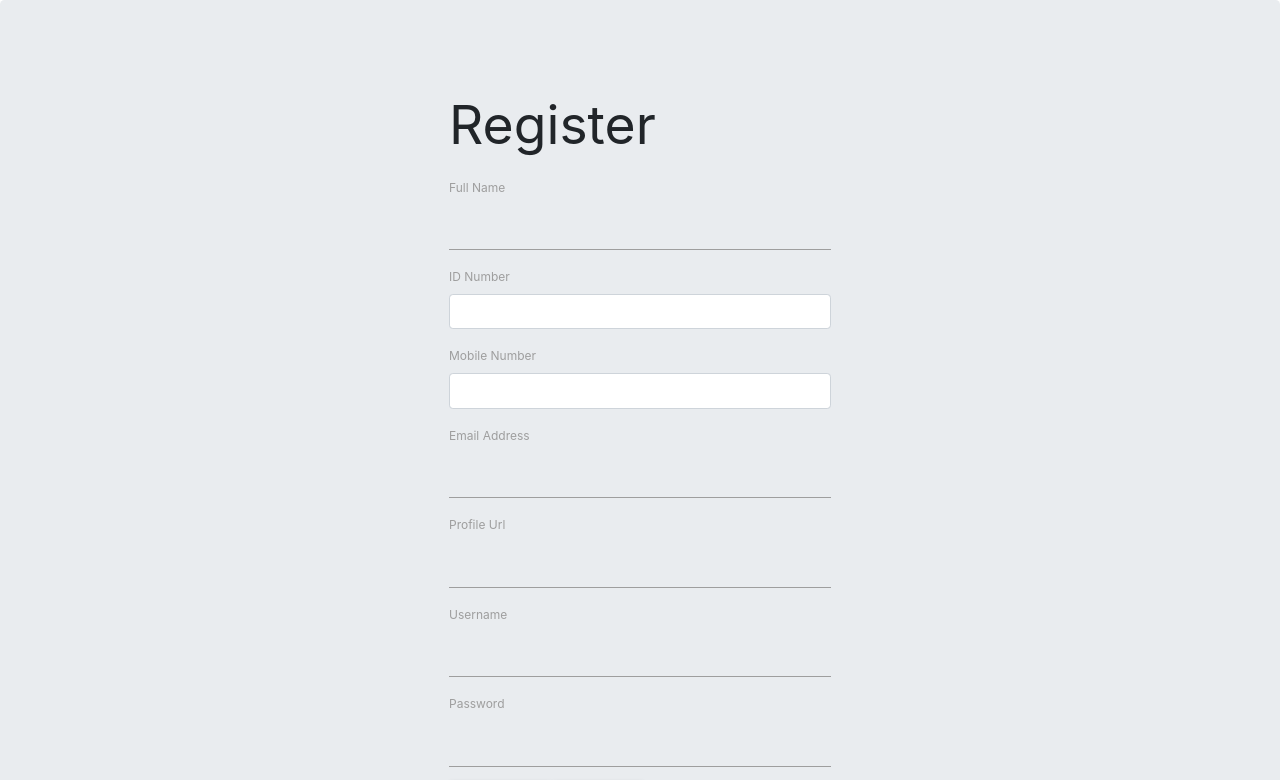
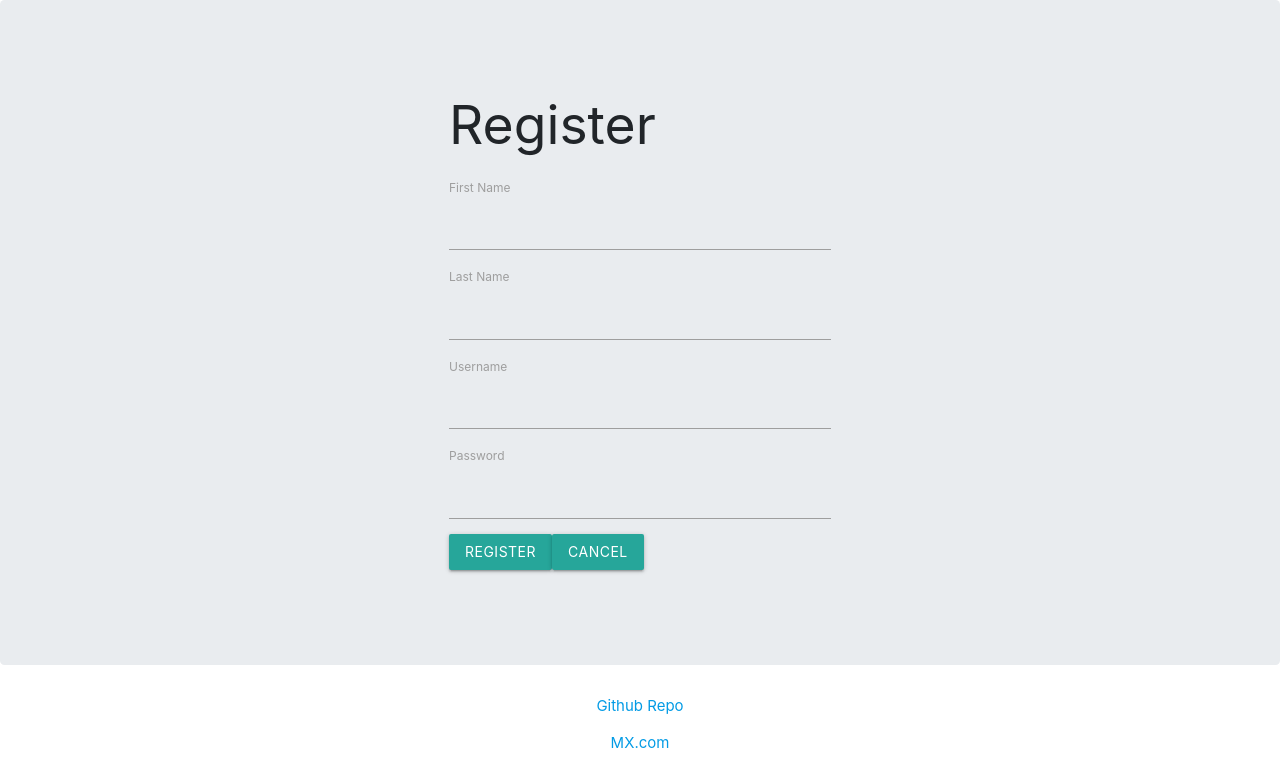
Before and after one commit to maxwellharon/Vue-Asst, a Vue app: page /register in a window 1280 px wide. Shown: the top 780 px of the page. Built offline with nearby package versions, Linux system fonts and the light colour scheme.

Commit message:
Solving errors

```diff
--- a/src/register/RegisterPage.vue
+++ b/src/register/RegisterPage.vue
@@ -3,34 +3,19 @@
         <h2>Register</h2>
         <form @submit.prevent="handleSubmit">
             <div class="form-group">
-                <label for="fullName">Full Name</label>
-                <input type="text" v-model="user.firstName" v-validate="'required'" name="fullName" class="form-control" :class="{ 'is-invalid': submitted && errors.has('firstName') }" />
-                <div v-if="submitted && errors.has('fullName')" class="invalid-feedback">{{ errors.first('fullName') }}</div>
+                <label for="firstName">First Name</label>
+                <input type="text" v-model="user.firstName" v-validate="'required'" name="firstName" class="form-control" :class="{ 'is-invalid': submitted && errors.has('firstName') }" />
+                <div v-if="submitted && errors.has('firstName')" class="invalid-feedback">{{ errors.first('firstName') }}</div>
             </div>
             <div class="form-group">
-                <label for="idNo">ID Number</label>
-                <input type="integer" v-model="user.idNumber" v-validate="'required'" name="ID Number" class="form-control" :class="{ 'is-invalid': submitted && errors.has('idNumber') }" />
-                <div v-if="submitted && errors.has('idNumber')" class="invalid-feedback">{{ errors.first('idNumber') }}</div>
-            </div>
-            <div class="form-group">
-                <label for="mobileNumber">Mobile Number</label>
-                <input type="integer" v-model="user.mobileNumber" v-validate="'required'" name="mobileNumber" class="form-control" :class="{ 'is-invalid': submitted && errors.has('mobileNumber') }" />
-                <div v-if="submitted && errors.has('mobileNumber')" class="invalid-feedback">{{ errors.first('mobileNumber') }}</div>
-            </div>
-            <div class="form-group">
-                <label for="emailAddress">Email Address</label>
-                <input type="text" v-model="user.email" v-validate="'required'" name="emailAddress" class="form-control" :class="{ 'is-invalid': submitted && errors.has('emailAddress') }" />
-                <div v-if="submitted && errors.has('emailAddress')" class="invalid-feedback">{{ errors.first('emailAddress') }}</div>
-            </div>
-            <div class="form-group">
-                <label for="profileUrl">Profile Url</label>
-                <input type="text" v-model="user.profileUrl" v-validate="'required'" name="profileUrl" class="form-control" :class="{ 'is-invalid': submitted && errors.has('profileUrl') }" />
-                <div v-if="submitted && errors.has('profileUrl')" class="invalid-feedback">{{ errors.first('profileUrl') }}</div>
+                <label for="lastName">Last Name</label>
+                <input type="text" v-model="user.lastName" v-validate="'required'" name="lastName" class="form-control" :class="{ 'is-invalid': submitted && errors.has('lastName') }" />
+                <div v-if="submitted && errors.has('lastName')" class="invalid-feedback">{{ errors.first('lastName') }}</div>
             </div>
             <div class="form-group">
                 <label for="username">Username</label>
-                <input type="text" v-model="user.userName" v-validate="'required'" name="userName" class="form-control" :class="{ 'is-invalid': submitted && errors.has('userName') }" />
-                <div v-if="submitted && errors.has('userName')" class="invalid-feedback">{{ errors.first('userName') }}</div>
+                <input type="text" v-model="user.username" v-validate="'required'" name="username" class="form-control" :class="{ 'is-invalid': submitted && errors.has('username') }" />
+                <div v-if="submitted && errors.has('username')" class="invalid-feedback">{{ errors.first('username') }}</div>
             </div>
             <div class="form-group">
                 <label htmlFor="password">Password</label>
@@ -53,12 +38,9 @@ export default {
     data () {
         return {
             user: {
-                fullName: '',
-                idNO: '',
-                mobileNumber: '',
-                emailAddress: '',
-                profileUrl: '',
-                userName: '',
+                firstName: '',
+                lastName: '',
+                username: '',
                 password: ''
             },
             submitted: false
```
Also changed, not shown: package.json (+11 -13 lines).
